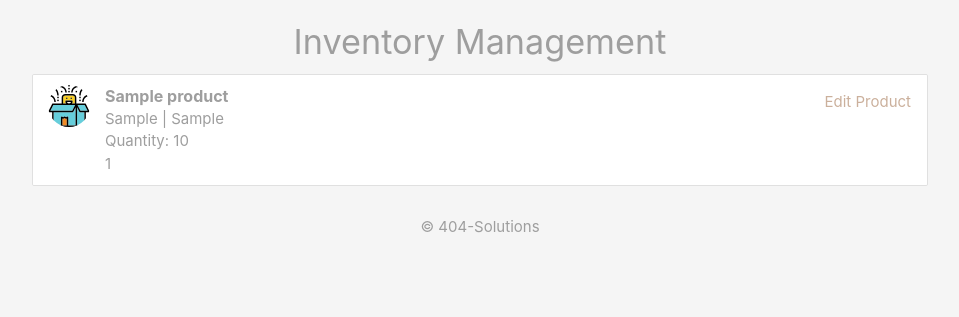
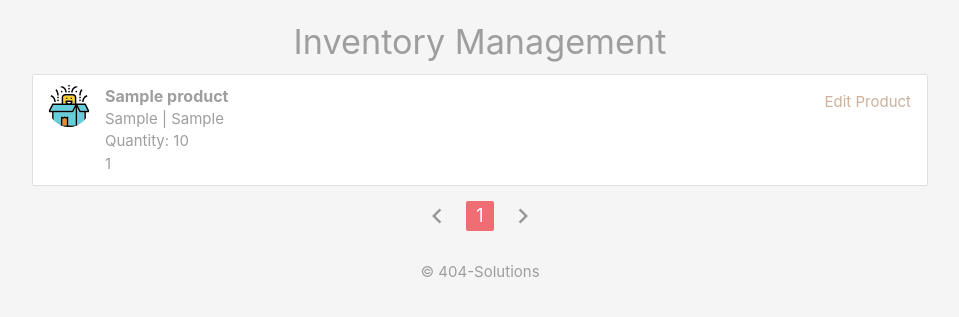
Before and after one commit to darklongnightt/404-Solutions, a PHP site: page /inventory_management.php in a window 1280 px wide. Shown: the part 64-381 px from the top of the page, without its empty margins (160-1119 px from the left). Run offline with PHP 8.4, Linux system fonts and the light colour scheme; tables that the repository leaves empty or names only in its code hold one stand-in row (values such as "Sample post").

Commit message:
Added pagination functionality

```diff
--- a/inventory_management.php
+++ b/inventory_management.php
@@ -2,9 +2,16 @@
 include("config/db_connect.php");
 include('templates/header.php');
 
+// Pagination for all results
+$currDir = "inventory_management.php";
+$query = 'SELECT PDTNAME, CATEGORY, BRAND, PDTID, PDTQTY
+FROM product';
+include('templates/pagination_query.php');
+
 // Getting data from table: product as associative array
-$query = 'SELECT PDTNAME, CATEGORY, BRAND, PDTID, PDTQTY
-FROM product ORDER BY CREATED_AT DESC';
+$query = "SELECT PDTNAME, CATEGORY, BRAND, PDTID, PDTQTY
+FROM product ORDER BY CREATED_AT DESC
+LIMIT $startingLimit , $resultsPerPage";
 $result = mysqli_query($conn, $query);
 $productList = mysqli_fetch_all($result, MYSQLI_ASSOC);
 
@@ -37,6 +44,9 @@ mysqli_close($conn);
     </ul>
 </div>
 
-<?php include("templates/footer.php"); ?>
+<?php
+include("templates/pagination_output.php");
+include("templates/footer.php");
+?>
 
 </html>
--- a/templates/header.php
+++ b/templates/header.php
@@ -6,6 +6,7 @@ session_start();
 	<title>Super Data</title>
 	<!-- Compiled and minified CSS -->
 	<link rel="stylesheet" href="https://cdnjs.cloudflare.com/ajax/libs/materialize/1.0.0/css/materialize.min.css">
+	<link href="https://fonts.googleapis.com/icon?family=Material+Icons" rel="stylesheet">
 
 	<style type="text/css">
 		.brand {
--- /dev/null
+++ b/templates/pagination_output.php
@@ -0,0 +1,34 @@
+<ul class="pagination center">
+    <?php if ($currPage == 1) { ?>
+        <li class="disabled"><a href="#!"><i class="material-icons">chevron_left</i></a></li>
+    <?php } else {
+        $toPage = $currPage - 1; ?>
+        <li class="waves-effect">
+            <a href="<?php echo $currDir . '?page=' . $toPage; ?>">
+                <i class="material-icons">chevron_left</i></a>
+        </li>
+    <?php } ?>
+
+    <?php for ($page = 1; $page <= $totalPages; $page++) {
+        if ($page == $currPage) { ?>
+            <li class="active">
+                <a href="<?php echo $currDir . '?page=' . $page; ?>"> <?php echo $page; ?> </a>
+            </li>
+        <?php } else { ?>
+            <li class="waves-effect">
+                <a href="<?php echo $currDir . '?page=' . $page; ?>"> <?php echo $page; ?> </a>
+            </li>
+    <?php }
+    } ?>
+
+    <?php if ($currPage == $totalPages) { ?>
+        <li class="disabled"><a href="#!"><i class="material-icons">chevron_right</i></a></li>
+    <?php } else {
+        $toPage = $currPage + 1;
+        ?>
+        <li class="waves-effect">
+            <a href="<?php echo $currDir . '?page=' . $toPage; ?>">
+                <i class="material-icons">chevron_right</i></a>
+        </li>
+    <?php } ?>
+</ul>
--- /dev/null
+++ b/templates/pagination_query.php
@@ -0,0 +1,15 @@
+<?php
+// Get number of rows from a sepcified query to derive total pages
+$result = mysqli_query($conn, $query);
+$resultsPerPage = 3;
+$totalResults = mysqli_num_rows($result);
+$totalPages = ceil($totalResults / $resultsPerPage);
+
+// Determine which page visitor is on
+if (!isset($_GET['page'])) {
+	$currPage = 1;
+} else {
+	$currPage = $_GET['page'];
+}
+$startingLimit = ($currPage - 1) * $resultsPerPage;
+?>
```
Also changed, not shown: cart.php (+13 -3 lines), index.php (+13 -3 lines), my_orders.php (+14 -3 lines).
